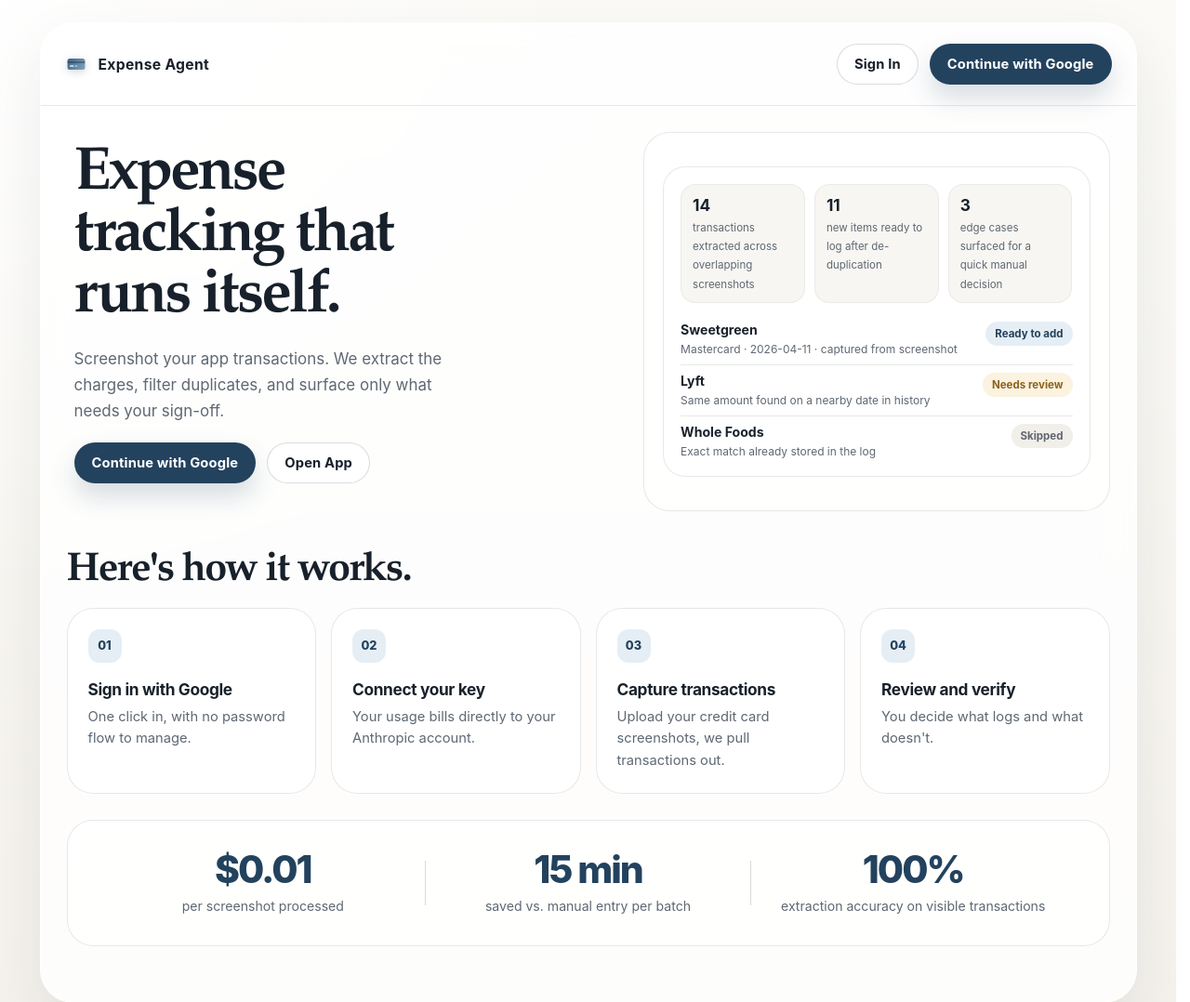
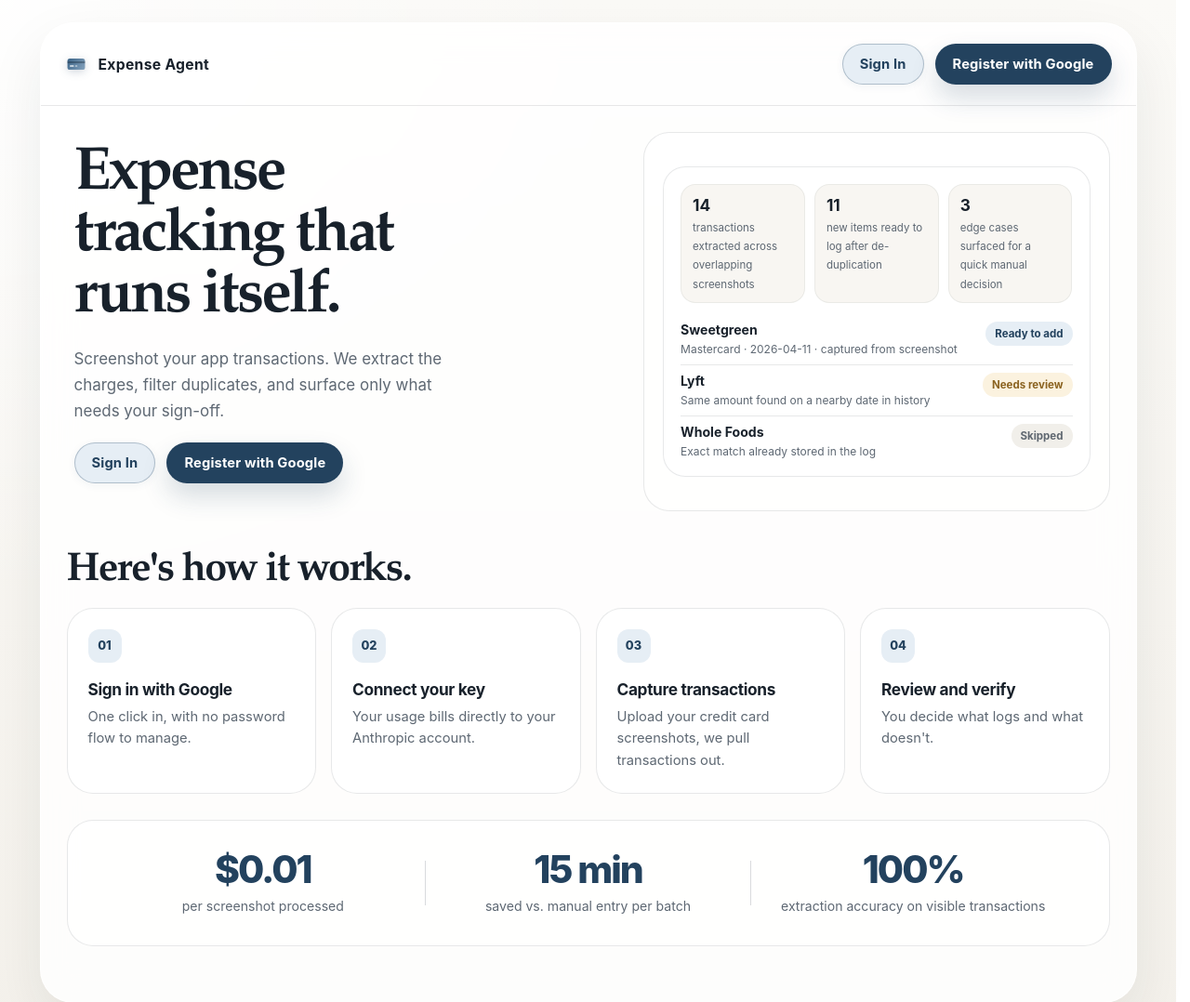
Before and after one commit to aviralagarwal1/expense-agent, a Flask app: page / in a window 1280 px wide. Shown: the top 1078 px of the page at 93% size. Run offline with Flask 3, Linux system fonts and the light colour scheme.

Commit message:
Feat (auth): add and register onboarding copy and link from landing

```diff
--- a/app.py
+++ b/app.py
@@ -629,7 +629,13 @@ def landing():
 
 @app.route("/app")
 def index():
-    return render_template("index.html")
+    return render_template("index.html", auth_mode="signin")
+
+
+@app.route("/register")
+def register():
+    """Same workspace shell as /app, with onboarding-oriented auth copy for new visitors."""
+    return render_template("index.html", auth_mode="register")
 
 
 @app.route("/connect-key")
--- a/templates/landing.html
+++ b/templates/landing.html
@@ -83,8 +83,7 @@
     }
     .nav-link,
     .nav-cta,
-    .hero-cta,
-    .ghost-cta {
+    .hero-cta {
       display: inline-flex;
       align-items: center;
       justify-content: center;
@@ -93,13 +92,14 @@
       font-weight: 700;
       letter-spacing: 0.01em;
       padding: 12px 18px;
-      transition: transform 0.16s ease, border-color 0.16s ease, background 0.16s ease, color 0.16s ease;
+      transition: transform 0.16s ease, border-color 0.16s ease, background 0.16s ease, color 0.16s ease, box-shadow 0.16s ease;
     }
-    .nav-link,
-    .ghost-cta {
-      border: 1px solid var(--line-strong);
-      color: var(--ink);
-      background: rgba(255,255,255,0.72);
+    /* Secondary CTA: accent-soft (same token as app chrome) + navy label — pairs cleanly with solid navy primary. */
+    .nav-link {
+      border: 1px solid rgba(35, 66, 94, 0.28);
+      color: var(--accent);
+      background: var(--accent-soft);
+      box-shadow: 0 2px 10px rgba(35, 66, 94, 0.06);
     }
     .nav-cta,
     .hero-cta {
@@ -108,10 +108,13 @@
       border: 1px solid transparent;
       box-shadow: 0 14px 28px rgba(35, 66, 94, 0.18);
     }
-    .nav-link:hover,
+    .nav-link:hover {
+      transform: translateY(-1px);
+      background: #d9e6f2;
+      border-color: rgba(35, 66, 94, 0.4);
+    }
     .nav-cta:hover,
-    .hero-cta:hover,
-    .ghost-cta:hover {
+    .hero-cta:hover {
       transform: translateY(-1px);
     }
 
@@ -548,6 +551,13 @@
       .nav-cta {
         flex: 1;
       }
+      .hero-actions {
+        width: 100%;
+      }
+      .hero-actions .nav-link,
+      .hero-actions .hero-cta {
+        flex: 1;
+      }
       .hero h1 {
         max-width: none;
       }
@@ -578,7 +588,7 @@
         </a>
         <div class="nav-actions">
           <a class="nav-link" href="/auth/google">Sign In</a>
-          <a class="nav-cta" href="/auth/google">Continue with Google</a>
+          <a class="nav-cta" href="/register">Register with Google</a>
         </div>
       </nav>
 
@@ -589,8 +599,8 @@
             Screenshot your app transactions. We extract the charges, filter duplicates, and surface only what needs your sign-off.
           </p>
           <div class="hero-actions">
-            <a class="hero-cta" href="/auth/google">Continue with Google</a>
-            <a class="ghost-cta" href="/app">Open App</a>
+            <a class="nav-link" href="/auth/google">Sign In</a>
+            <a class="hero-cta" href="/register">Register with Google</a>
           </div>
         </div>
 
```
Also changed, not shown: templates/index.html (+8 -4 lines).
